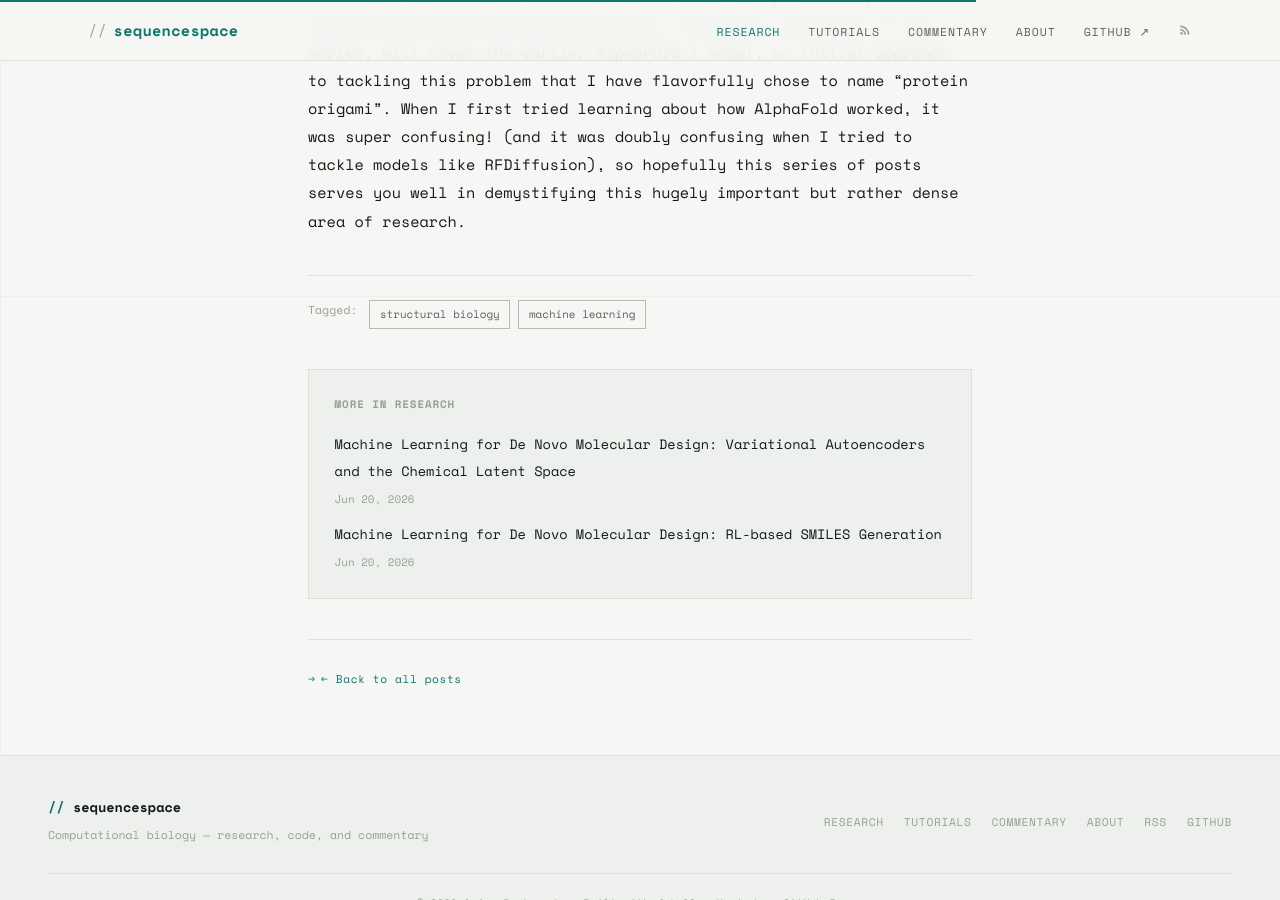
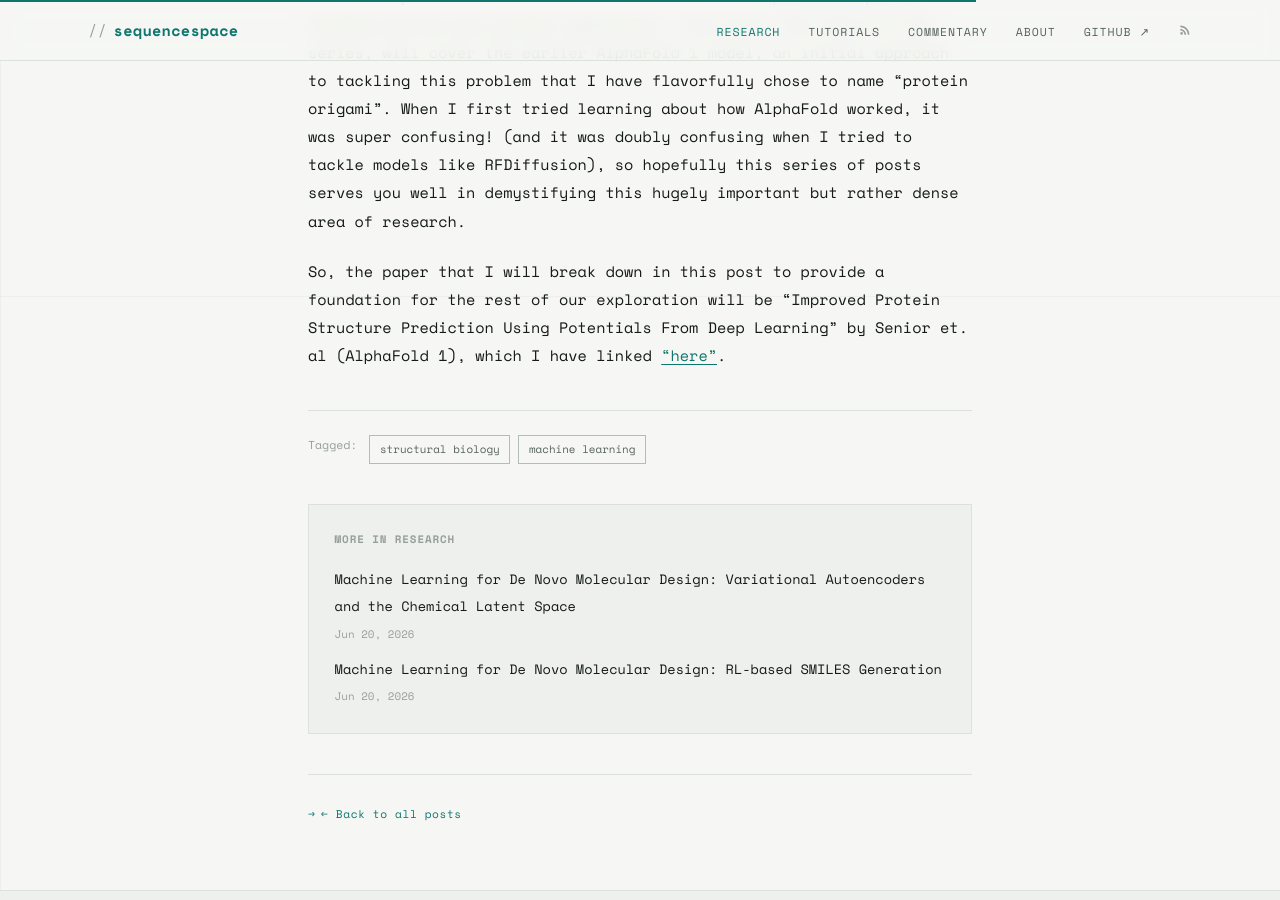
Before and after one commit to arjundeshx/sequencespace, a Jekyll site: the page built from _posts/2026-07-30-protein-origami-1.md, in a window 1280 px wide and 900 px high, scrolled down 603 px. Built offline with Jekyll 4.4.1, drawn with Linux system fonts in a browser that asks for light colours.

Commit message:
Update 2026-07-30-protein-origami-1.md

```diff
--- a/_posts/2026-07-30-protein-origami-1.md
+++ b/_posts/2026-07-30-protein-origami-1.md
@@ -10,3 +10,5 @@ math: true
 ---
 
 This post will be the first of many (around 5-6 to be exact, I think) that will provide an overview of the recent developments in protein folding and de-novo protein generation. This post, the first of the series, will cover the earlier AlphaFold 1 model, an initial approach to tackling this problem that I have flavorfully chose to name "protein origami". When I first tried learning about how AlphaFold worked, it was super confusing! (and it was doubly confusing when I tried to tackle models like RFDiffusion), so hopefully this series of posts serves you well in demystifying this hugely important but rather dense area of research.
+
+So, the paper that I will break down in this post to provide a foundation for the rest of our exploration will be "Improved Protein Structure Prediction Using Potentials From Deep Learning" by Senior et. al (AlphaFold 1), which I have linked ["here"](https://nature.com/articles/s41586-019-1923-7).
```
